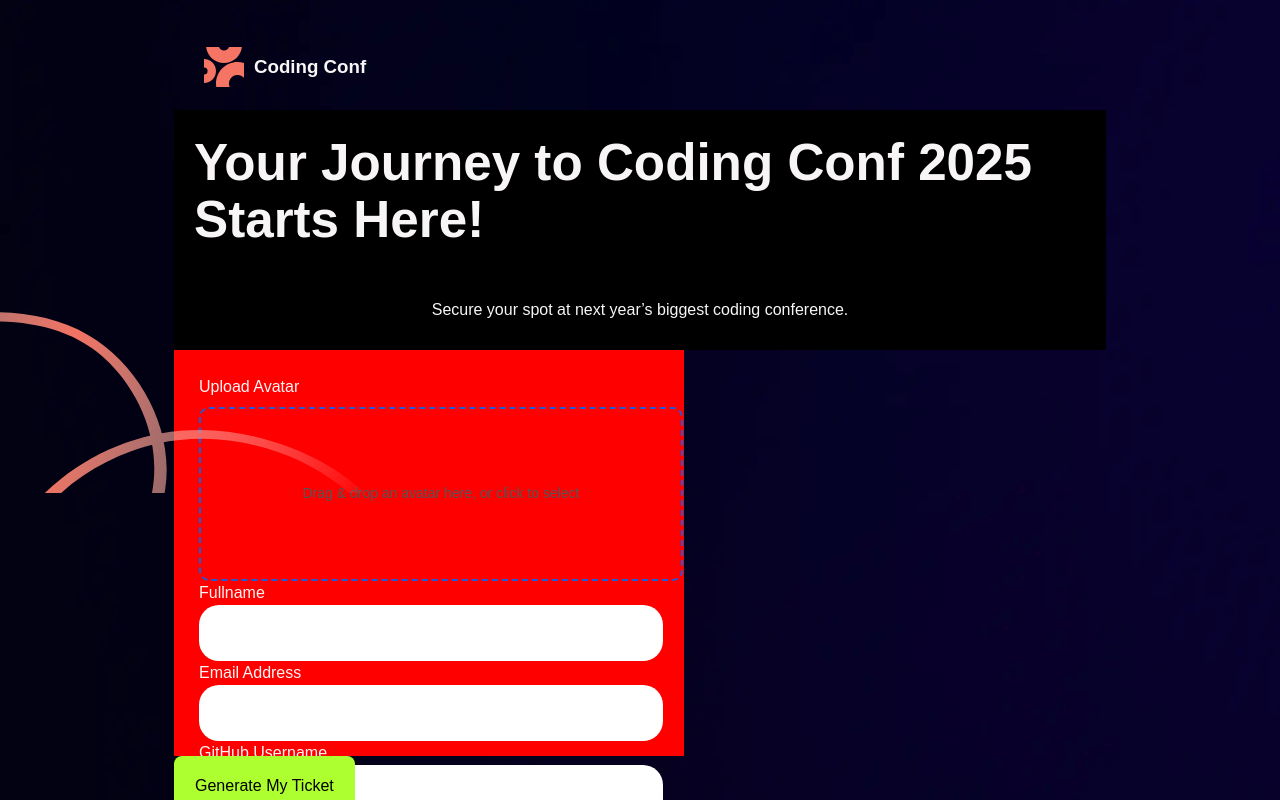
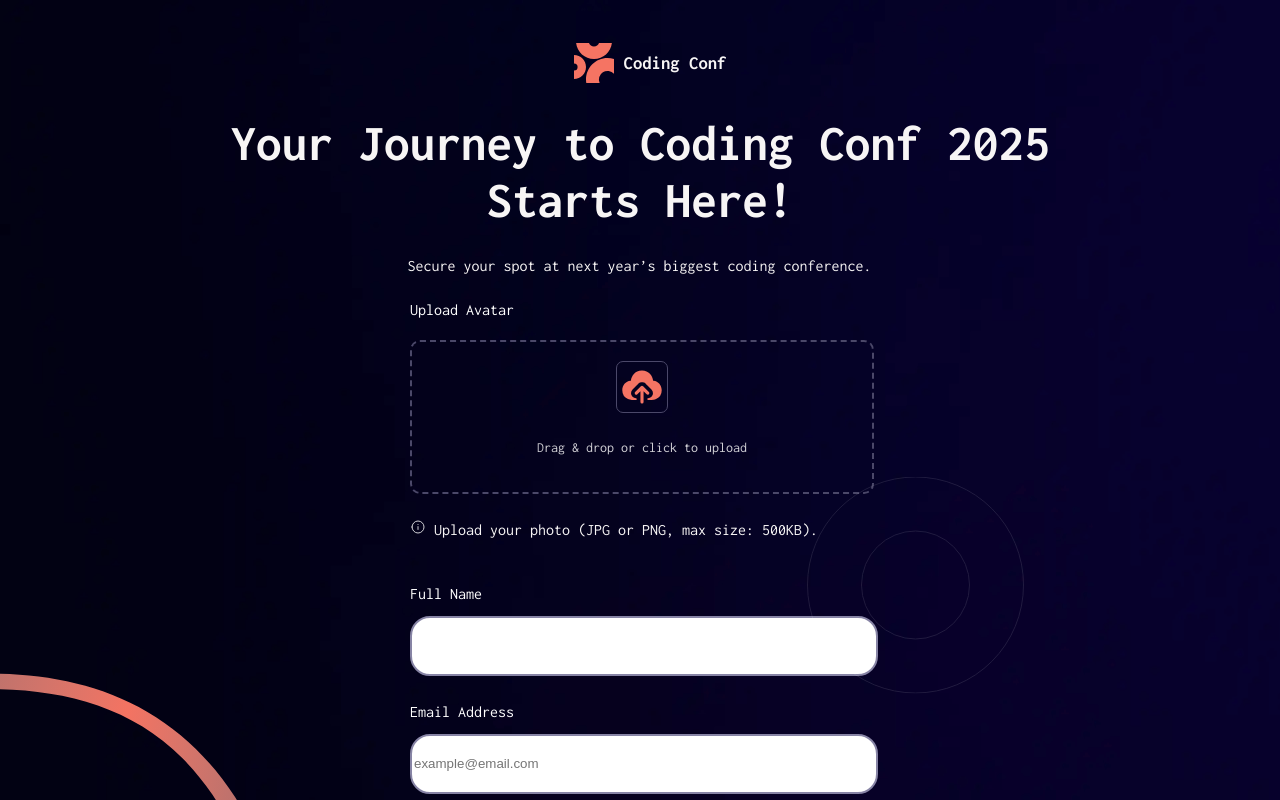
Before and after one commit to AubreyMartin/conference-ticket-generator-main, a React (Vite) app: page / in a window 1280 px wide. Shown: the top 800 px of the page. Built offline with nearby package versions, Linux system fonts and the light colour scheme.

Commit message:
Updated CSS and cleaned code

```diff
--- a/src/components/DownloadButton.tsx
+++ /dev/null
@@ -1,4 +0,0 @@
-const DownloadButton: React.FC = () => {
-  return <button>Download Ticket</button>;
-};
-export default DownloadButton;
--- a/src/components/TicketForm.tsx
+++ b/src/components/TicketForm.tsx
@@ -14,7 +14,11 @@ const TicketForm: React.FC = () => {
     <div className="ticketform">
       {/* Title box */}
       <div className="titlebox">
-        <h1>Your Journey to Coding Conf 2025 Starts Here!</h1>
+        <div>
+          <h1>Your Journey to Coding Conf 2025 Starts Here!</h1>
+        </div>
+      </div>
+      <div className="subject">
         <p>Secure your spot at next year’s biggest coding conference.</p>
       </div>
 
@@ -25,33 +29,52 @@ const TicketForm: React.FC = () => {
           <label>Upload Avatar</label>
           <div {...getRootProps()} className="dropzone">
             <input {...getInputProps()} />
+            <img
+              src="src/assets/images/icon-upload.svg"
+              className="dropzone-icon"
+            />{" "}
             {isDragActive ? (
               <p>Drop the image here...</p>
             ) : (
-              <p>Drag & drop an avatar here, or click to select</p>
+              <p>Drag & drop or click to upload</p>
             )}
             {file && <p>Selected file: {file.name}</p>}
           </div>
+          <p className="info">
+            <img src="src/assets/images/icon-info.svg" className="into-icon" />{" "}
+            Upload your photo (JPG or PNG, max size: 500KB).
+          </p>
         </div>
 
         <div>
-          <label htmlFor="fullname">Fullname</label>
+          <label htmlFor="fullname">Full Name</label>
           <input type="text" id="fullname" className="Fullname" />
         </div>
         <div>
           <label htmlFor="email">Email Address</label>
-          <input type="email" id="email" className="EmailAddress" />
+          <input
+            type="email"
+            id="email"
+            className="EmailAddress"
+            placeholder="example@email.com"
+          />
         </div>
         <div>
           <label htmlFor="github">GitHub Username</label>
-          <input type="text" id="github" className="GitHubUsername" />
+          <input
+            type="text"
+            id="github"
+            className="GitHubUsername"
+            placeholder="@yourusername"
+          />
+        </div>
+
+        <div className="generatebutton">
+          <button>Generate My Ticket</button>
         </div>
       </form>
 
       {/* Generate Button */}
-      <div className="generatebutton">
-        <button>Generate My Ticket</button>
-      </div>
     </div>
   );
 };
--- a/src/styles/global.css
+++ b/src/styles/global.css
@@ -1,105 +1,178 @@
 /* Global Styles */
+@import url("https://fonts.googleapis.com/css2?family=Inconsolata:wght@400;500;700;800&display=swap");
+
 body {
-  font-family: Arial, sans-serif;
+  font-family: "Inconsolata", monospace;
+  font-weight: 400;
   margin: 0;
-  padding: 20px 20px 20px 20px;
+  padding: 20px;
   background-image: url("../assets/images/background-desktop.png");
   color: rgb(247, 245, 245);
+  display: flex;
+  flex-direction: column;
+  align-items: center;
+  justify-content: center;
+  max-height: 1100px;
+  max-width: 1440px;
+  position: relative;
+}
+.formbox label {
+  font-size: 20px; /* Increase font size */
+}
 
-  display: flexbox;
-  justify-content: center;
-}
+/* Background Elements */
 body::before {
   content: "";
   position: absolute;
-  top: 0;
+  bottom: 0;
   left: 0;
-  width: 30%; /* Adjust based on design */
-  height: 100%;
-  background-image: url("../assets/images/pattern-squiggly-line-bottom-desktop.svg");
-  background-size: contain;
-  background-repeat: no-repeat;
-  background-position: left center;
+  width: 50%;
+  height: 50%;
+  background: url("../assets/images/pattern-squiggly-line-bottom-desktop.svg")
+    no-repeat left bottom / contain;
   z-index: 1;
 }
 
-/* Tablet (768px - 1024px) */
+body::after {
+  content: "";
+  position: absolute;
+  top: 60%;
+  right: 20%;
+  transform: translateY(-50%);
+  width: 217px;
+  height: 217px;
+  background: url("../assets/images/pattern-circle.svg") no-repeat right center /
+    contain;
+  z-index: 2;
+}
+
+.top-right-line {
+  position: absolute;
+  top: 20%;
+  right: 0;
+  width: 446px;
+  height: 208px;
+  background: url("../assets/images/pattern-squiggly-line-top.svg") no-repeat
+    right top / contain;
+  z-index: 1999;
+}
+
+.overlay-lines {
+  position: absolute;
+  top: 0;
+  left: 0;
+  width: 100%;
+  height: 100%;
+  background: url("../assets/images/pattern-lines.svg") no-repeat center / cover;
+  z-index: 1000;
+}
+
+/* Responsive Styles */
 @media (max-width: 1024px) {
   body {
     background-image: url("../assets/images/background-tablet.png");
   }
   body::before {
-    background-image: url("../assets/images/pattern-squiggly-line-bottom-mobile-tablet.svgs"); /* Tablet-Specific Pattern */
+    background-image: url("../assets/images/pattern-squiggly-line-bottom-mobile-tablet.svg");
     width: 25%;
   }
 }
 
-/* Mobile (up to 767px) */
 @media (max-width: 767px) {
   body {
     background-image: url("../assets/images/background-mobile.png");
   }
   body::before {
-    background-image: url("../assets/images/pattern-squiggly-line-bottom-mobile-tablet.svg"); /* Mobile-Specific Pattern */
+    background-image: url("../assets/images/pattern-squiggly-line-bottom-mobile-tablet.svg");
     width: 20%;
   }
 }
 
+/* Layout Components */
 header {
   display: flex;
-  width: fit-content;
-  height: fit-content;
-
   align-items: center;
   gap: 10px;
   padding: 10px;
+  width: fit-content;
+  height: fit-content;
+  margin: auto;
 }
 
 .titlebox {
-  background-color: rgb(0, 0, 0);
-  padding: 20px 20px 40px 20px;
   width: 892px;
-  height: 180px;
+  height: 132px;
   display: flex;
   flex-direction: column;
   justify-content: center;
   align-items: center;
+  text-align: center;
+}
+
+.subject {
+  width: 891px;
+  height: 29px;
+  text-align: center;
+  margin: auto 0 50px;
 }
 
 .formbox {
-  background-color: red;
-  padding: 25px;
   width: 460px;
-  height: 356px;
-  display: flexbox;
-  gap: 30px;
+  height: 622px;
+  display: flex;
+  flex-direction: column;
+  gap: 24px;
+  justify-content: center;
+  margin: auto;
 }
 
 .formbox input {
   width: 100%;
   height: 54px;
   border-radius: 20px;
-  box-shadow: none;
-  border: none;
+  border: 2px solid #8784a5;
+}
+
+.formbox label {
+  display: block;
+  margin-bottom: 10px;
+  color: white;
+  font-size: 16px;
 }
 
 button {
-  padding: 20px;
-  background-color: greenyellow;
+  width: 100%;
+  height: 54px;
+  background-color: #f57463;
+  border-radius: 20px;
+  color: black;
 }
 
 .dropzone {
   width: 100%;
   height: 150px;
-  border: 2px dashed #1c5cdd;
+  border: 2px dashed #4b4869;
   display: flex;
+  flex-direction: column;
   align-items: center;
   justify-content: center;
   text-align: center;
   cursor: pointer;
   border-radius: 10px;
-  padding: 10px;
-  color: #555;
+  color: #d1d0d5;
+}
+
+.dropzone-icon {
+  width: 50px;
+  height: 50px;
+  border-radius: 7px;
+  border: 1px solid #4b4869;
+  margin-bottom: 10px;
+}
+
+.into-icon {
+  width: 16px;
+  height: 16px;
 }
 
 .dropzone p {
```
Also changed, not shown: 1 other file (tests, documents, lock files or other folders).
